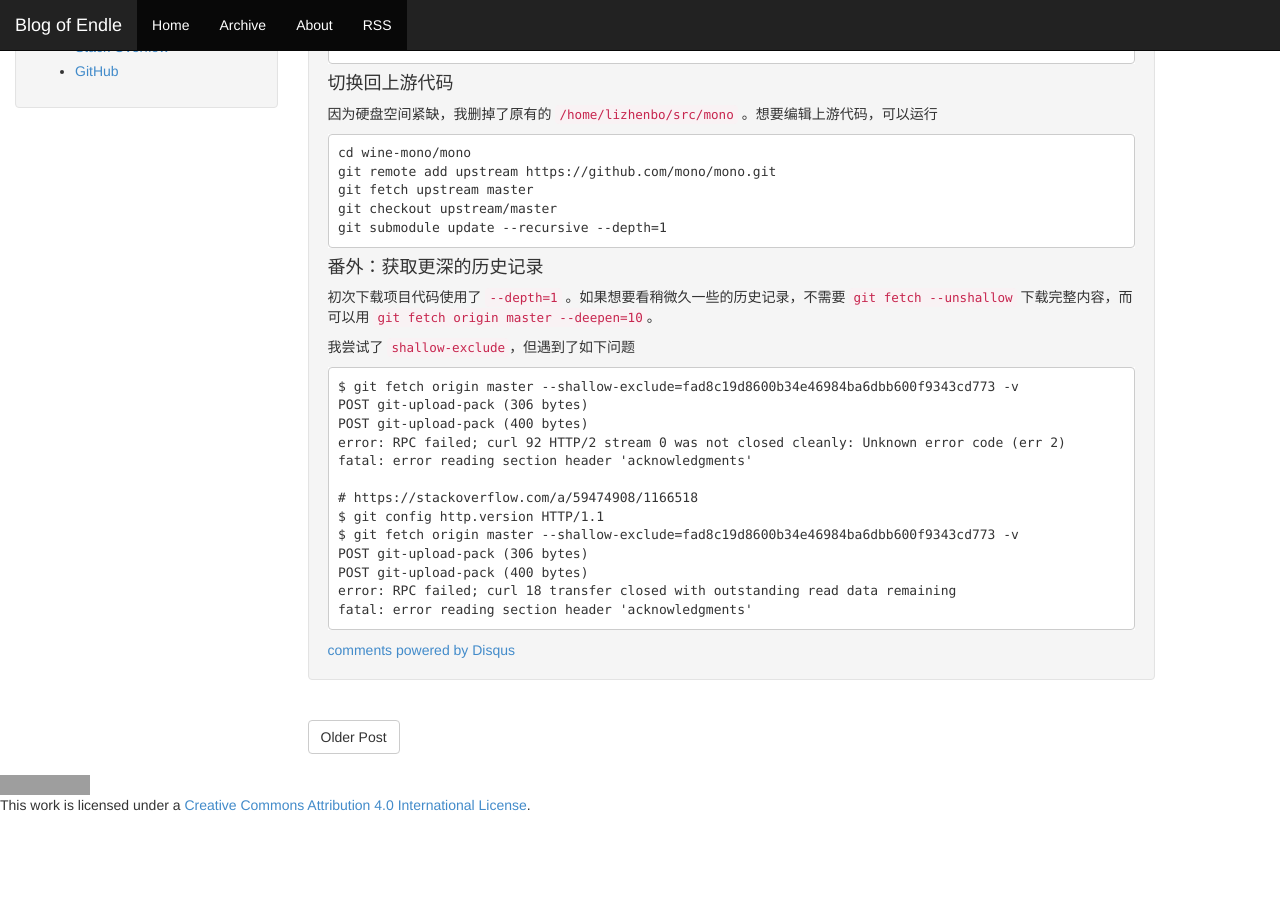
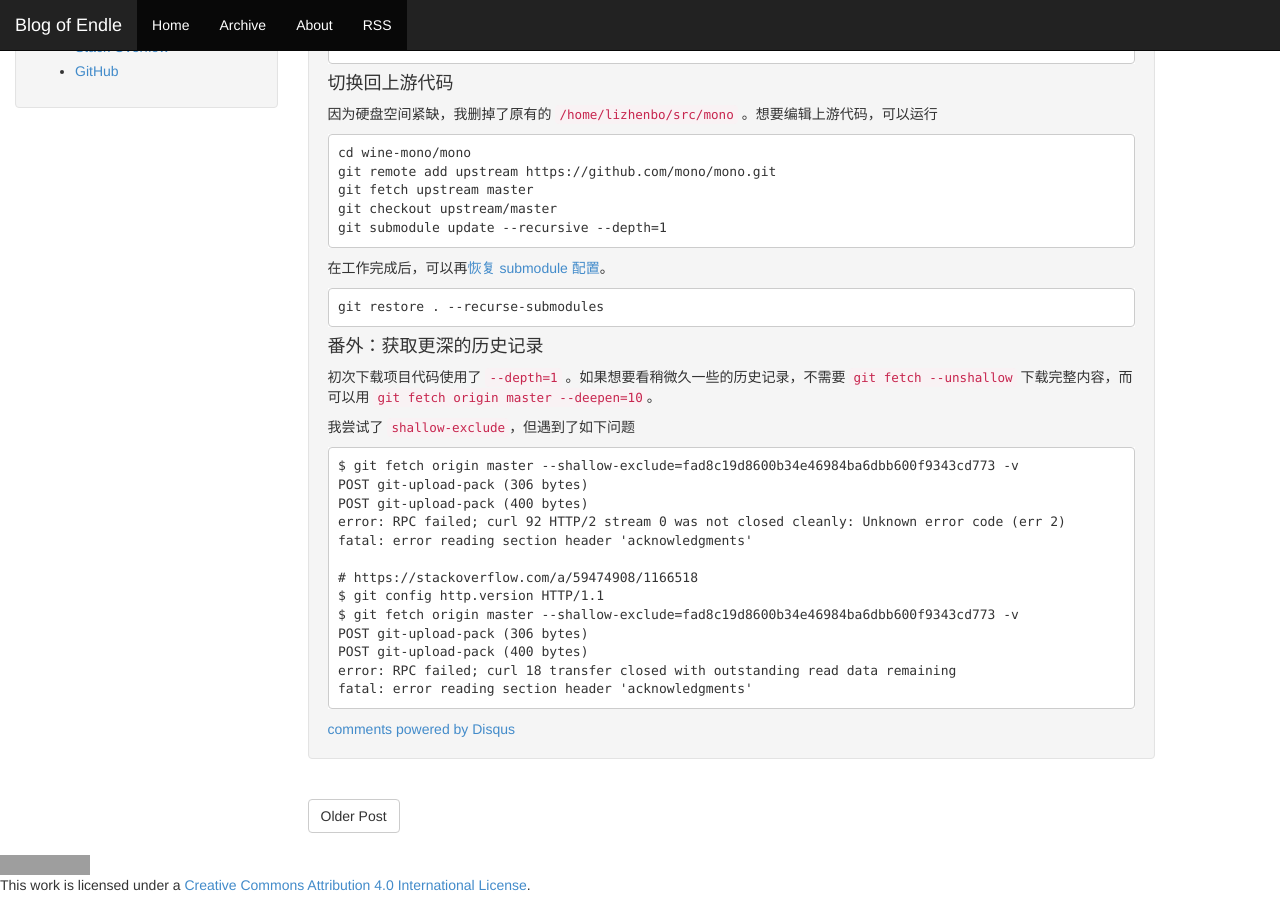
Before and after one commit to Endle/endle.github.io, a Jekyll site: the page built from _posts/2021-02-01-git-submodule-fetch-from-local.md, in a window 1280 px wide and 900 px high, scrolled down 479 px. Built offline with Jekyll 4.4.1, drawn with Linux system fonts in a browser that asks for light colours; comment, search, counter and statistics services are not loaded; before the commit the page ends 1354 px from its top, so only the background shows below that; grey boxes are pictures that could not be loaded.

Commit message:
Edit file

````diff
--- a/_posts/2021-02-01-git-submodule-fetch-from-local.md
+++ b/_posts/2021-02-01-git-submodule-fetch-from-local.md
@@ -42,6 +42,11 @@ git checkout upstream/master
 git submodule update --recursive --depth=1
 ```
 
+在工作完成后，可以再[恢复 submodule 配置](https://stackoverflow.com/a/61751340/1166518)。
+```
+git restore . --recurse-submodules
+```
+
 #### 番外：获取更深的历史记录
 
 初次下载项目代码使用了 `--depth=1` 。如果想要看稍微久一些的历史记录，不需要 `git fetch --unshallow` 下载完整内容，而可以用 `git fetch origin master --deepen=10`。
````
Also changed, not shown: 1 other file.
